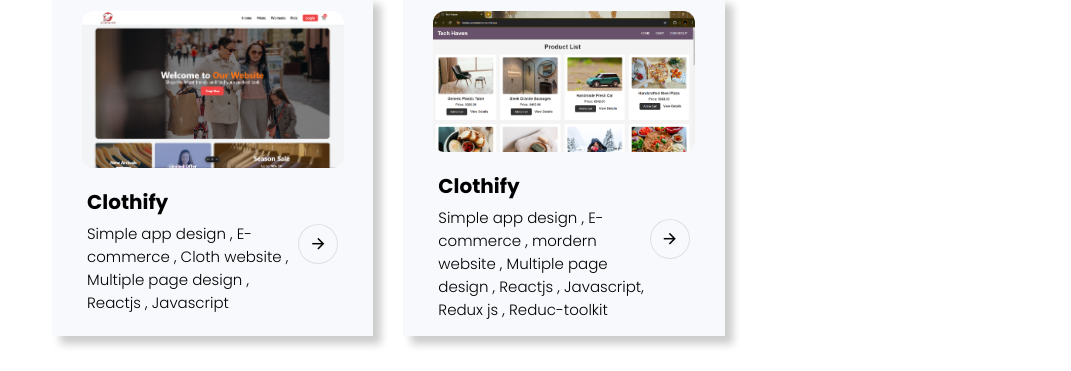
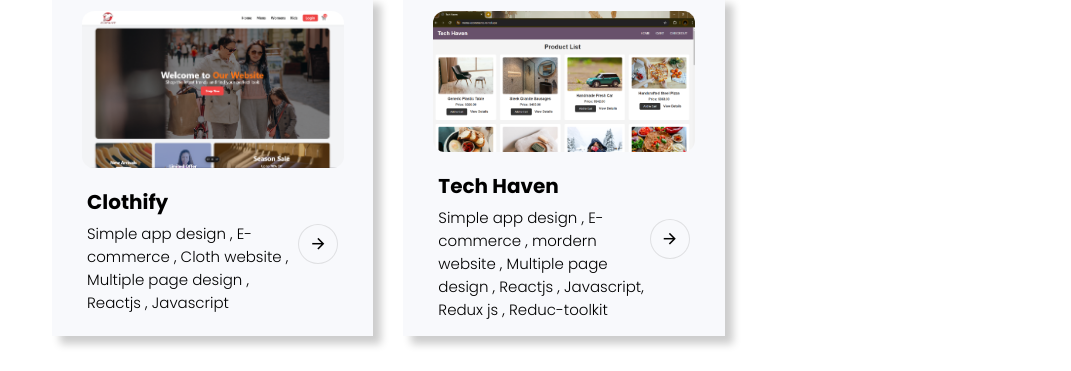
Before and after one commit to Monu-Tomar/Portfolio, a React (Vite) app: page / in a window 1280 px wide. Shown: the part 2205-2576 px from the top of the page, without its empty margins (76-1147 px from the left). Built offline with nearby package versions, Linux system fonts and the light colour scheme.

Commit message:
change project name

```diff
--- a/src/Components/Projects/Project.jsx
+++ b/src/Components/Projects/Project.jsx
@@ -100,7 +100,7 @@
                         </div>
                     </a>
                     <div className={projectCSS.project_content}>
-                        <h4>Clothify<span>Simple app design , E-commerce , mordern website , Multiple page design , Reactjs , Javascript, Redux js , Reduc-toolkit </span>
+                        <h4>Tech Haven<span>Simple app design , E-commerce , mordern website , Multiple page design , Reactjs , Javascript, Redux js , Reduc-toolkit </span>
                         </h4>
                         <a href="https://monu-ecommerce.vercel.app/" target='blank'><i className='ri-arrow-right-line'></i></a>
                     </div>
```
